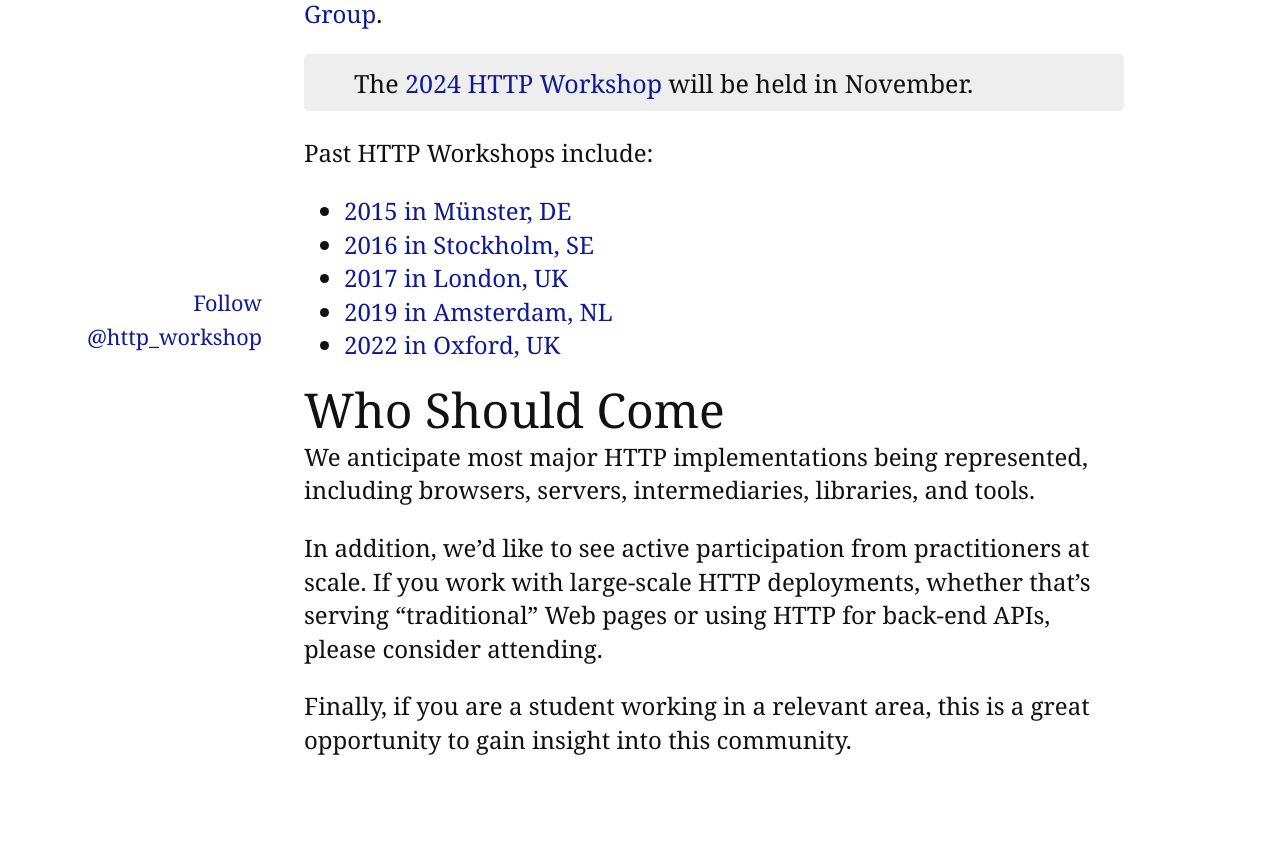
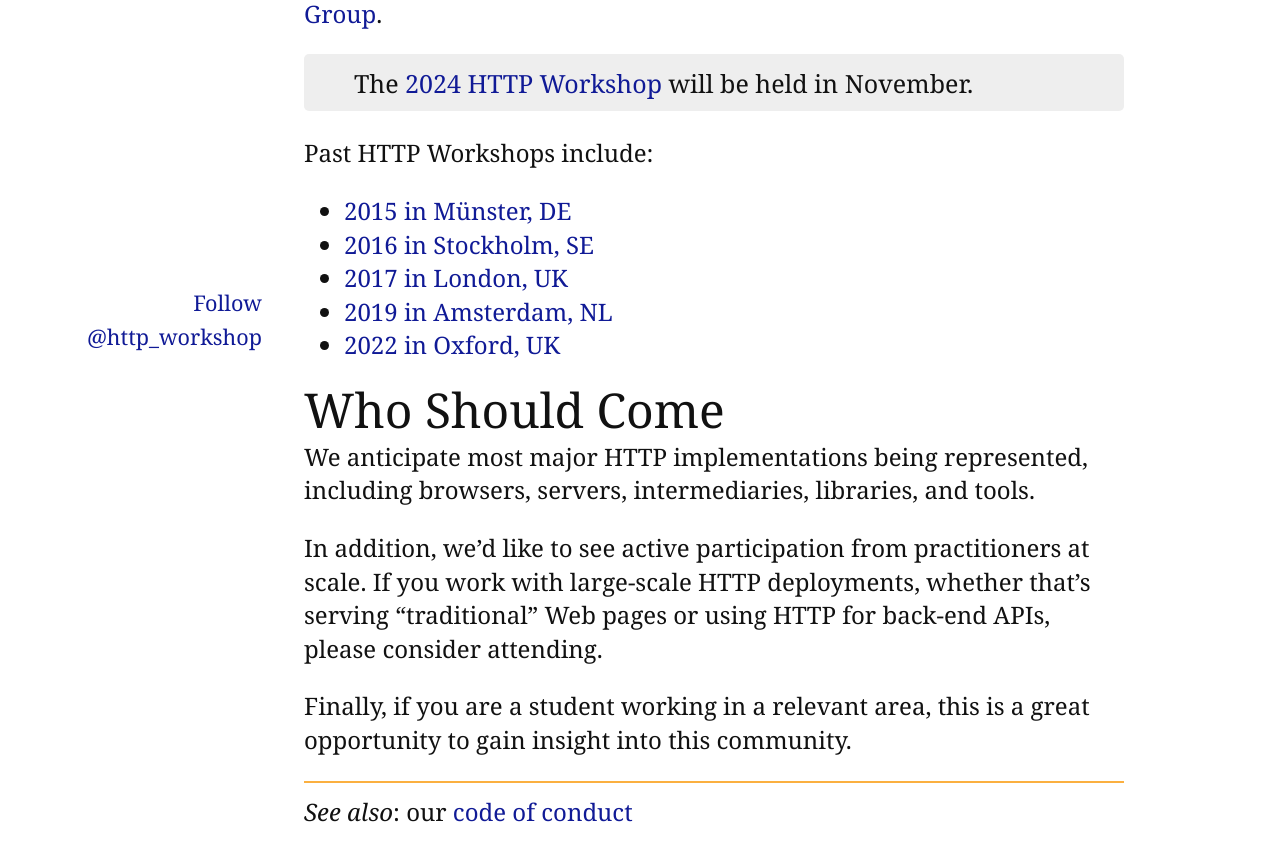
Before and after one commit to HTTPWorkshop/httpworkshop.github.io, a Jekyll site: the page built from index.md, in a window 1280 px wide and 900 px high, scrolled down 742 px. Shown: the top 861 px of the window. Built offline with Jekyll 4.4.1, drawn with Linux system fonts in a browser that asks for light colours; comment, search, counter and statistics services are not loaded; before the commit the page ends 1571 px from its top, so only the background shows below that.

Commit message:
CoC link

```diff
--- a/index.md
+++ b/index.md
@@ -41,3 +41,7 @@ back-end APIs, please consider attending.
 
 Finally, if you are a student working in a relevant area, this is a great opportunity to gain
 insight into this community.
+
+---
+
+_See also_: our [code of conduct](/conduct)
```
